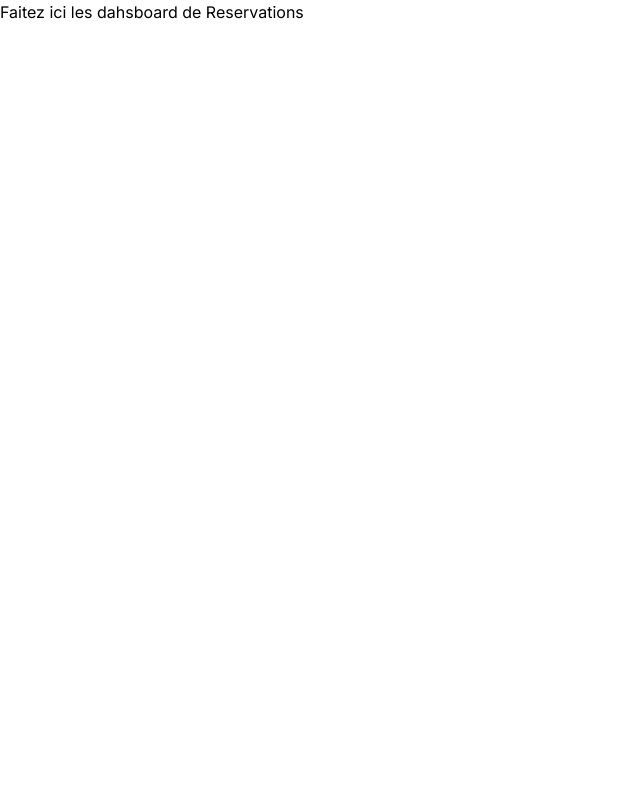
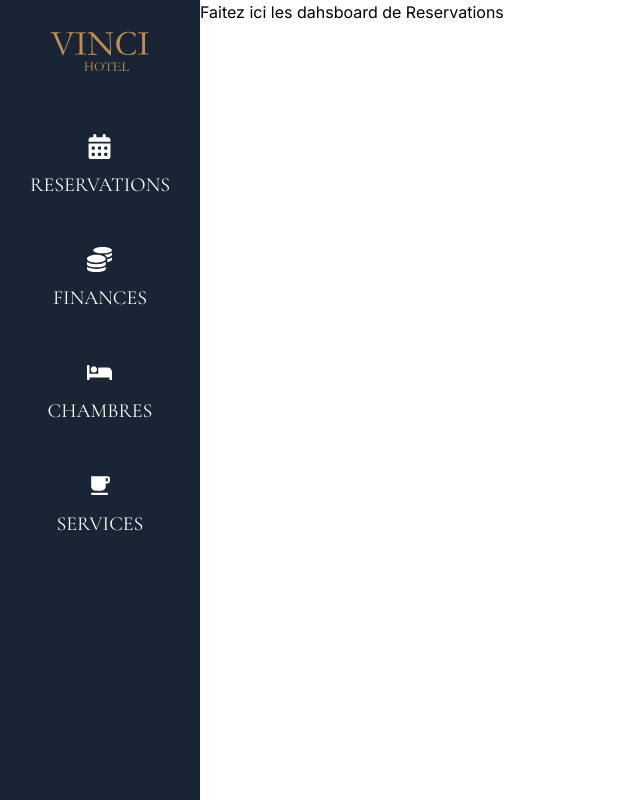
Before and after one commit to Edufalcao14/Projet-Web-3-Hotel-APP, a Next.js app in the folder vinci-hotel/: page /reservations in a window 1280 px wide. Shown: the whole page, without its empty margins (0-640 px from the left). Built offline with nearby package versions, Linux system fonts and the light colour scheme.

Commit message:
add : sidebar + responsivity

```diff
--- a/vinci-hotel/app/layout.js
+++ /dev/null
@@ -1,29 +0,0 @@
-import { Cormorant_Garamond , Inter } from 'next/font/google';
-import "./globals.css";
-
-const cormorantGaramond = Cormorant_Garamond({
-  variable: '--font-cormorant-garamond',
-  weight: ['400', '700'],  // Add desired weights
-  subsets: ['latin'],      // Specify subsets (e.g., 'latin', 'latin-ext')
-  display: 'swap',         // Optional: improves loading performance
-});
-const inter = Inter({
-  variable: '--font-inter',
-  weight: ['400', '500', '700'],
-  subsets: ['latin'],
-});
-
-export const metadata = {
-  title: "Create Next App",
-  description: "Generated by create next app",
-};
-
-export default function RootLayout({ children }) {
-  return (
-    <html lang="en" className={`${inter.variable} ${cormorantGaramond.variable}`}>
-      <body>
-        {children}
-      </body>
-    </html>
-  );
-}
--- /dev/null
+++ b/vinci-hotel/app/layout.jsx
@@ -0,0 +1,33 @@
+// app/RootLayout.js
+import { Cormorant_Garamond, Inter } from "next/font/google";
+import "./globals.css";
+import SideBar from "../components/sidebar/index";
+
+const cormorantGaramond = Cormorant_Garamond({
+  variable: "--font-cormorant-garamond",
+  weight: ["400", "700"],
+  subsets: ["latin"],
+  display: "swap",
+});
+
+const inter = Inter({
+  variable: "--font-inter",
+  weight: ["400", "500", "700"],
+  subsets: ["latin"],
+});
+
+export const metadata = {
+  title: "Hotel vinci",
+  description: "Hotel Vinci Management App",
+};
+
+export default function RootLayout({ children }) {
+  return (
+    <html
+      lang="en"
+      className={`${inter.variable} ${cormorantGaramond.variable}`}
+    >
+        <body><SideBar>{children}</SideBar></body>
+    </html>
+  );
+}
--- a/vinci-hotel/app/page.js
+++ b/vinci-hotel/app/page.jsx
@@ -5,7 +5,7 @@ import { MdFreeBreakfast } from "react-icons/md";
 import { FaCalendarDays } from "react-icons/fa6";
 import { FaCoins } from "react-icons/fa";
 import { FaBed } from "react-icons/fa";
-import NavItem from "../components/navItem";
+import NavItem from "../components/navItems/navItems";
 
 
 const navItemsData = [
@@ -21,7 +21,7 @@ const navItemsData = [
   },
   {
     name: "CHAMBRES",
-    url: "/chambres",
+    url: "/rooms",
     icon: <FaBed size={35} />,
   },
   {
--- a/vinci-hotel/components/navItem/index.jsx
+++ b/vinci-hotel/components/navItems/navItems.jsx
@@ -5,7 +5,7 @@ const NavItem = ({ name, url, icon }) => {
         <Link href={url}>
             <div className="flex flex-col items-center px-5 my-6 py-3 text-white hover:text-[#C18E50]">
                 {icon}
-                <p className="font-mono text-2xl  mt-3">{name}</p>
+                <p className="font-mono text-xl  mt-3">{name}</p>
             </div>
         </Link>
     );
--- /dev/null
+++ b/vinci-hotel/components/sidebar/index.jsx
@@ -0,0 +1,93 @@
+// components/Sidebar.js
+"use client";
+import React, { useState } from "react";
+import Image from "next/image";
+import { usePathname } from "next/navigation";
+import { MdFreeBreakfast, MdMenu } from "react-icons/md";
+import { FaCalendarDays } from "react-icons/fa6";
+import { FaCoins, FaBed } from "react-icons/fa";
+import { IoIosClose } from "react-icons/io";
+import NavItem from "../navItems/navItems";
+
+
+const navItemsData = [
+  {
+    name: "RESERVATIONS",
+    url: "/reservations",
+    icon: <FaCalendarDays size={25} />,
+  },
+  {
+    name: "FINANCES",
+    url: "/finances",
+    icon: <FaCoins size={25} />,
+  },
+  {
+    name: "CHAMBRES",
+    url: "/rooms",
+    icon: <FaBed size={25} />,
+  },
+  {
+    name: "SERVICES",
+    url: "/services",
+    icon: <MdFreeBreakfast size={25} />,
+  },
+];
+
+const Sidebar = ({ children }) => {
+  const pathname = usePathname();
+  const isHome = pathname === "/";
+  const [isOpen, setIsOpen] = useState(false);
+
+  const toggleSidebar = () => setIsOpen(!isOpen);
+
+  if (!isHome) {
+    return (
+      <div className="flex flex-wrap">
+        {/* Menu icon for small screens */}
+        <button
+          className="md:hidden p-4 text-[#192434] cursor-pointer"
+          onClick={toggleSidebar}
+          aria-label="Toggle menu"
+        >
+          <MdMenu size={30} />
+        </button>
+
+        {/* Sidebar */}
+        <div
+          className={`fixed top-0 left-0 h-screen w-[200px] bg-[#192434] flex flex-col items-center pt-6 transform ${
+            isOpen ? "translate-x-0" : "-translate-x-full"
+          } transition-transform duration-300 md:static md:translate-x-0`}
+        >
+          <Image
+            src="/images/logo-small.svg"
+            width={100}
+            height={100}
+            alt="logo"
+          />
+          <nav className="justify-center items-center mt-6 text-center font-mono text-xl">
+            {navItemsData.map((item, index) => (
+              <NavItem
+                key={item.name + index}
+                name={item.name}
+                url={item.url}
+                icon={item.icon}
+              />
+            ))}
+            <div className={`flex flex-col items-center justify-center text-white hover:text-[#C18E50] cursor-pointer ${isOpen ? "block" : "hidden"}`}  onClick={toggleSidebar}>
+            <IoIosClose size={40} />
+            <p>CLOSE</p>
+            </div>
+
+          </nav>
+        </div>
+
+        {/* Main content */}
+        <div className="flex-grow">{children}</div>
+      </div>
+    );
+  } else {
+    return children;
+  }
+};
+
+export default Sidebar;
```
Also changed, not shown: vinci-hotel/public/images/logo-small.svg (added).
